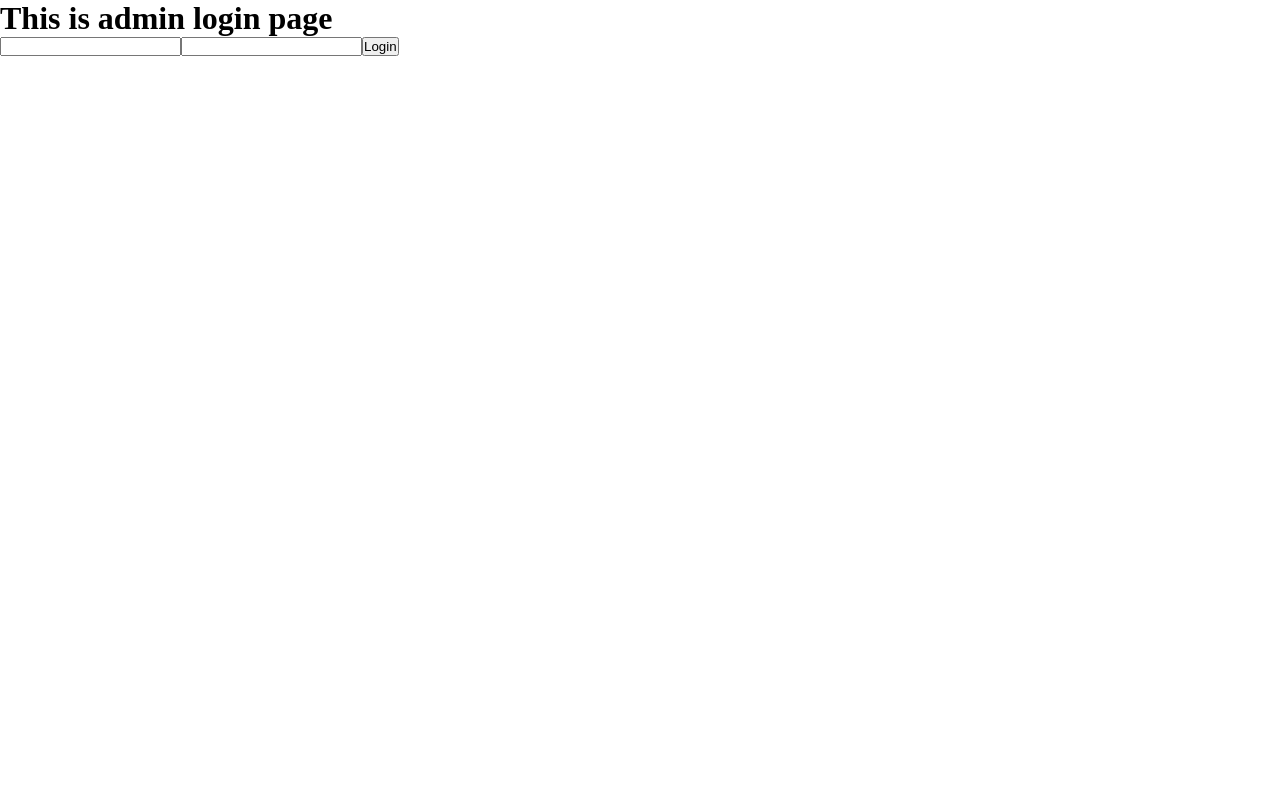
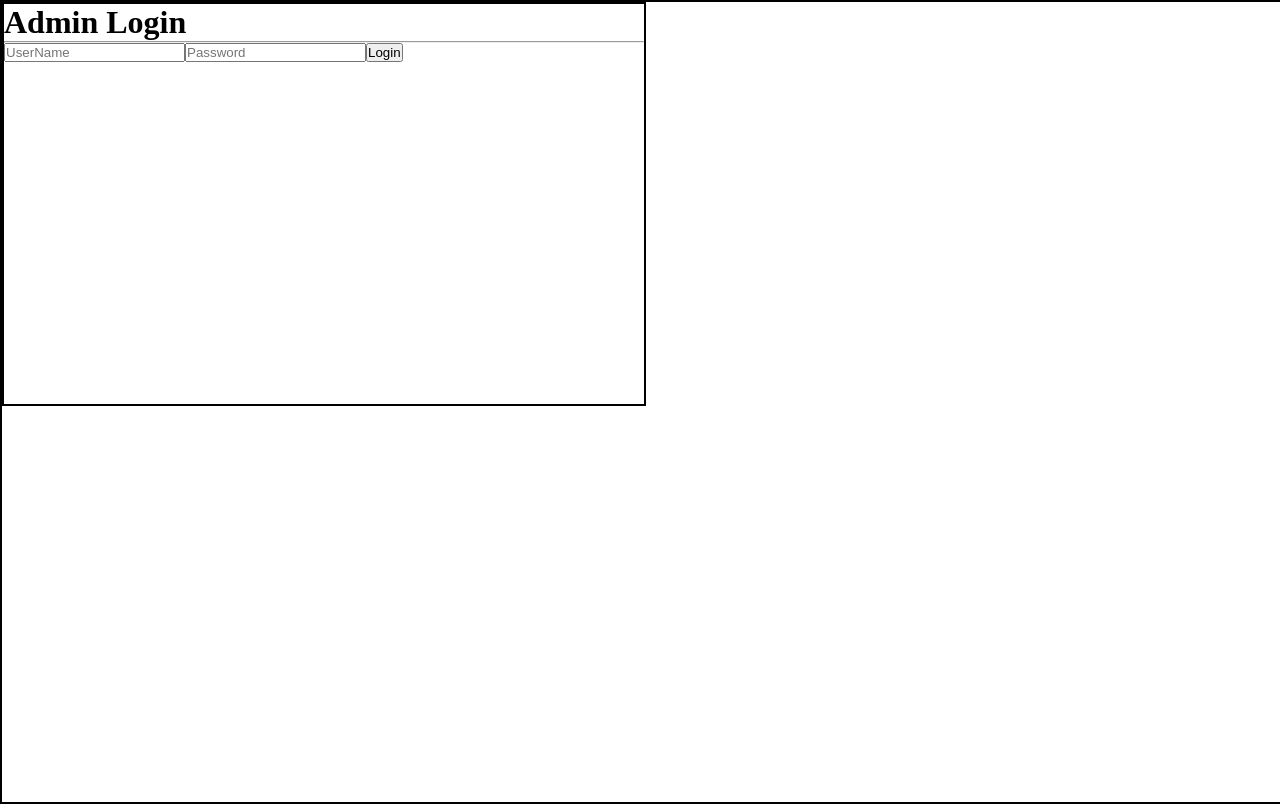
Before and after one commit to ROBIULSK22/Group-Project-FoodApp, a React (Vite) app in the folder Food-App/: page /Adminlogin in a window 1280 px wide. Built offline with nearby package versions, Linux system fonts and the light colour scheme.

Commit message:
Now need to add design

```diff
--- a/Food-App/src/App.css
+++ b/Food-App/src/App.css
@@ -1,4 +1,5 @@
 *{
     margin: 0;
     padding: 0;
+   overflow: hidden;
 }
--- a/Food-App/src/components/Navber/Admin/Admin.jsx
+++ b/Food-App/src/components/Navber/Admin/Admin.jsx
@@ -3,10 +3,16 @@ import { userContext } from "../../../App";
 
 function Admin() {
   const { user, setUser } = useContext(userContext);
-  const [data, setData] = useState([{ column1: "No Data", column2: "No Data" }]);
+  const [data, setData] = useState([
+    { column1: "No Data", column2: "No Data" },
+  ]);
 
   function fetchData() {
-    console.log("Fetching data");
+    fetch("http://localhost:4000/getOrders")
+      .then((res) => res.json())
+      .then((mydata) =>setData(mydata))
+      .catch((err) => console.log(err));
+
     // Add logic to fetch data here
   }
 
--- /dev/null
+++ b/Food-App/src/components/Navber/AdminLogin/AdminLogin.module.css
@@ -0,0 +1,18 @@
+.Adminlogin{
+    border: 2px solid black;
+    height: 100vh;
+    width: 100vw;
+    display: flex;
+
+
+
+
+}
+.Adminpage{
+    border: 2px solid black;
+    width: 50%;
+    height: 50%;
+    display: flex;
+    flex-direction: column;
+
+}
--- a/Food-App/src/components/Navber/AdminLogin/Adminlogin.jsx
+++ b/Food-App/src/components/Navber/AdminLogin/Adminlogin.jsx
@@ -1,9 +1,12 @@
 import { useNavigate } from "react-router-dom";
 import { userContext } from "../../../App";
 import { useContext } from "react";
+import { useState } from "react";
+import Styles from "./AdminLogin.module.css";
 function Adminlogin() {
   const navigate = useNavigate();
   const { user, setUser } = useContext(userContext);
+  const [k, kUpdate] = useState("");
   const getData = (event) => {
     event.preventDefault();
     const data = new FormData(event.target);
@@ -12,22 +15,37 @@ function Adminlogin() {
       password: data.get("password"),
     };
     //Create code for calling Api and Api will return userId, useraddres
-    const result = true;
-    setUser(result);
-    navigate("/Admin");
+    fetch("http://localhost:4000/Adminlogin", {
+      method: "post",
+      body: JSON.stringify(senddata),
+      headers: { "Content-type": "application/json" },
+    })
+      .then((res) => res.json())
+      .then((d) => {
+        if (d) {
+          setUser(d);
+          navigate("/Admin");
+        } else {
+          kUpdate("incorrect id or password");
+          console.log(d);
+        }
+      })
+      .catch((err) => console.log(err));
   };
 
-  return(
-    <>
-    <h1>This is admin login page
-
-    </h1>
-      <form onSubmit={getData}>
-        <input type="text" name="userid" />
-        <input type="password" name="password" />
-        <button type="submit">Login</button>
-      </form>
-    </>
+  return (
+    <div className={Styles.Adminlogin}>
+      <div className={Styles.Adminpage}>
+        <h1>Admin Login</h1>
+        <hr></hr>
+        <form onSubmit={getData}>
+          <input type="text" name="userid" placeholder="UserName" />
+          <input type="password" name="password" placeholder="Password" />
+          <button type="submit">Login</button>
+        </form>
+        <h3>{k}</h3>
+      </div>
+    </div>
   );
 }
 export default Adminlogin;
--- a/Food-App/src/components/Navber/CreateAccount/CreateAccount.jsx
+++ b/Food-App/src/components/Navber/CreateAccount/CreateAccount.jsx
@@ -11,7 +11,7 @@ function CreateAccount() {
       address: data.get("address"),
     };
     //create code for calling Api and api will return register successfull
-    fetch("http://localhost:3000/createAccount",{
+    fetch("http://localhost:4000/createAccount",{
       method:"post",body: JSON.stringify(senddata),headers:{"Content-type":"application/json"}
     }).then((res)=>res.json()).then((d)=>updateData(d)).catch((err)=>console.log(err));
 
--- a/Food-App/src/components/Navber/Home/Home.jsx
+++ b/Food-App/src/components/Navber/Home/Home.jsx
@@ -23,6 +23,7 @@ function Home() {
     setUser(senddata);
     navigate("/Mycart");
   };
+
   if (user) {
     return (
       <>
--- a/Food-App/src/components/Navber/Login/Login.jsx
+++ b/Food-App/src/components/Navber/Login/Login.jsx
@@ -14,7 +14,7 @@ function Login() {
       password: data.get("password"),
     };
     //Create code for calling Api and Api will return userId, useraddres
-    fetch("http://localhost:3000/checklogin",{
+    fetch("http://localhost:4000/checklogin",{
       method:"post",body: JSON.stringify(senddata),headers:{"Content-type":"application/json"}
     }).then((res)=>res.json()).then((d)=>{
       if(d){
@@ -41,7 +41,7 @@ function Login() {
         <div className={Styles.formContent}>
           <form onSubmit={getData}>
             <br />
-            <input type="text" name="userid" placeholder="Username" required />
+            <input type="text" name="userid" placeholder="UserName" required />
             <br />
             <br />
             <input
--- a/Food-App/src/components/Navber/Login/Loginpage.module.css
+++ b/Food-App/src/components/Navber/Login/Loginpage.module.css
@@ -1,19 +1,24 @@
 .loginwrapper {
-  border: 2px solid black;
+  background-image: url('/src/assets/bg1.jpg');
   display: flex;
   align-items: center;
   justify-content: center;
+  background-size: cover;
+  width: 100%;
   height: 100vh;
 }
 .pageContent {
-    border: 2px solid black;
+ background-image: url('/src/assets/bg2.jpg');
+ background-size: cover;
+ background-position: center;
+ box-shadow: 2px 2px 4px 3px;
   display: flex;
   flex-direction: column;
   align-items: center;
   height: 54%;
   width: 25%;
 }
-  .line{
+.line {
   border: 2px solid black;
   width: 80%;
   margin: 20px 0;
@@ -24,19 +29,20 @@
   line-height: 25px;
   text-align: center;
 }
-.formContent input{
-    border-top:none;
+.formContent input {
+  border-top: none;
   border-left: none;
   border-right: none;
   width: 100%;
+  height: 20px;
+  background-color: cadetblue;
 }
-.formContent button{
+.formContent button {
   margin: 20px 0;
-    width: 54px;
+  border-radius: 10px;
+  width: 100%;
   height: 25px;
   font-weight: 600;
-
 }
-.pageContent a{
-
+.pageContent a {
 }
--- a/Food-App/src/components/Navber/MyCart/Mycart.jsx
+++ b/Food-App/src/components/Navber/MyCart/Mycart.jsx
@@ -6,7 +6,7 @@ function Mycart() {
   const navigate = useNavigate();
   function placeOrder() {
     // i will try to create api and send data to the database
-    fetch("http://localhost:3000/placeorder", {
+    fetch("http://localhost:4000/placeorder", {
       method: "post",
       body: JSON.stringify(user),
       headers: { "Content-type": "application/json" },
```
Also changed, not shown: Food-App/src/components/Navber/Home/HomeItem.jsx (added, +7 -0 lines), Food-App/src/assets/loginbg.jpg (added), 1 other file (tests, documents, lock files or other folders). Lines whose indentation alone changed are shown as unchanged.
